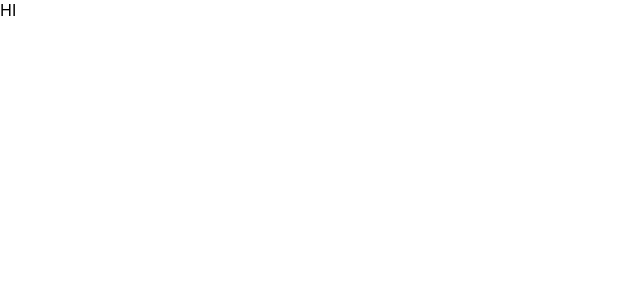
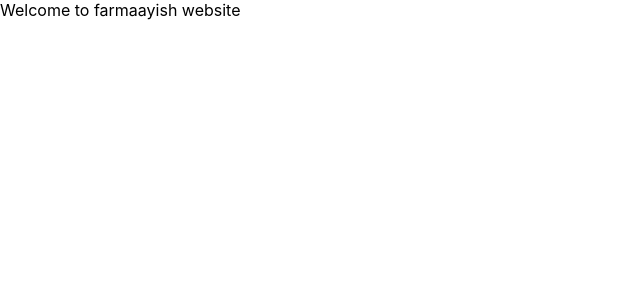
Before and after one commit to farmaayish2022/farmaayish, a React (Create React App) app: page / in a window 1280 px wide. Shown: the top 300 px of the page, without its empty margins (0-640 px from the left). Built offline with nearby package versions, Linux system fonts and the light colour scheme.

Commit message:
App.js initial test change

```diff
--- a/src/App.js
+++ b/src/App.js
@@ -2,7 +2,7 @@
 
 function App() {
   return (
-   <div>HI</div>
+   <div>Welcome to farmaayish website</div>
   );
 }
 
```
